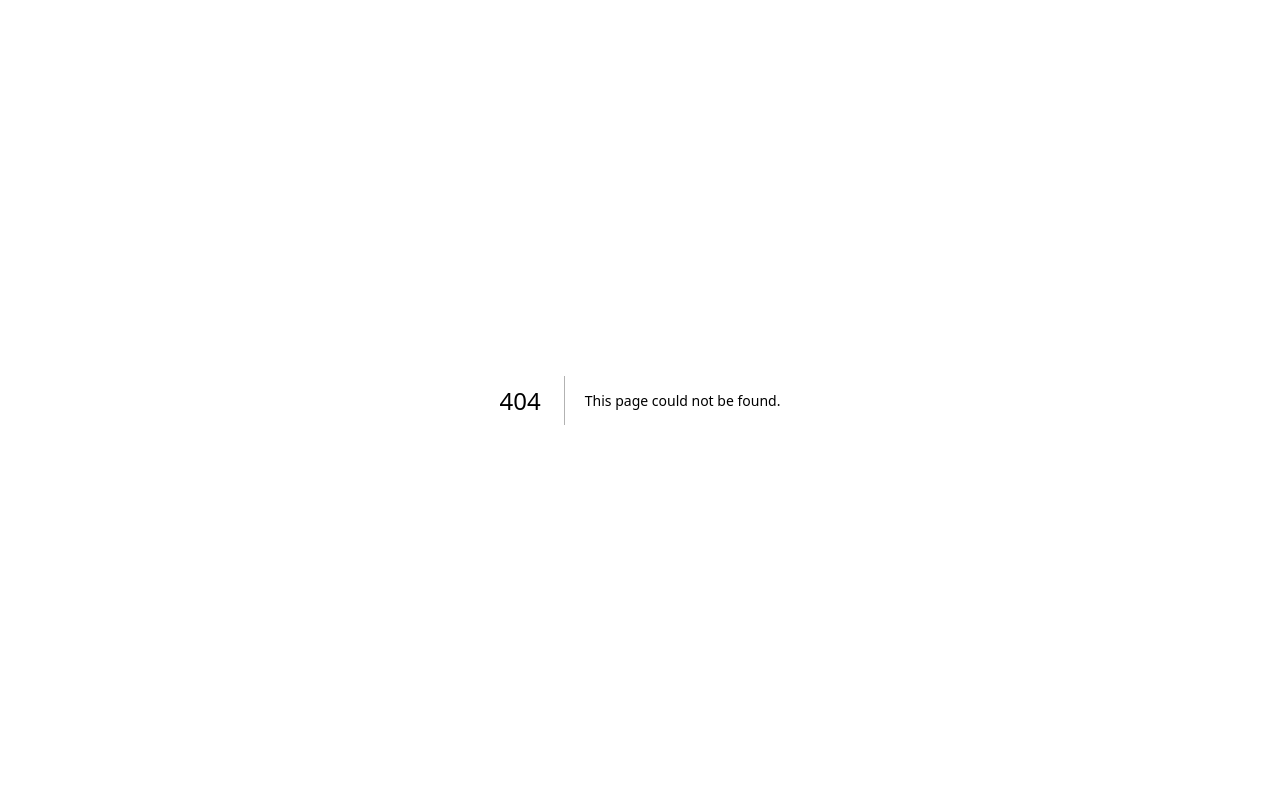
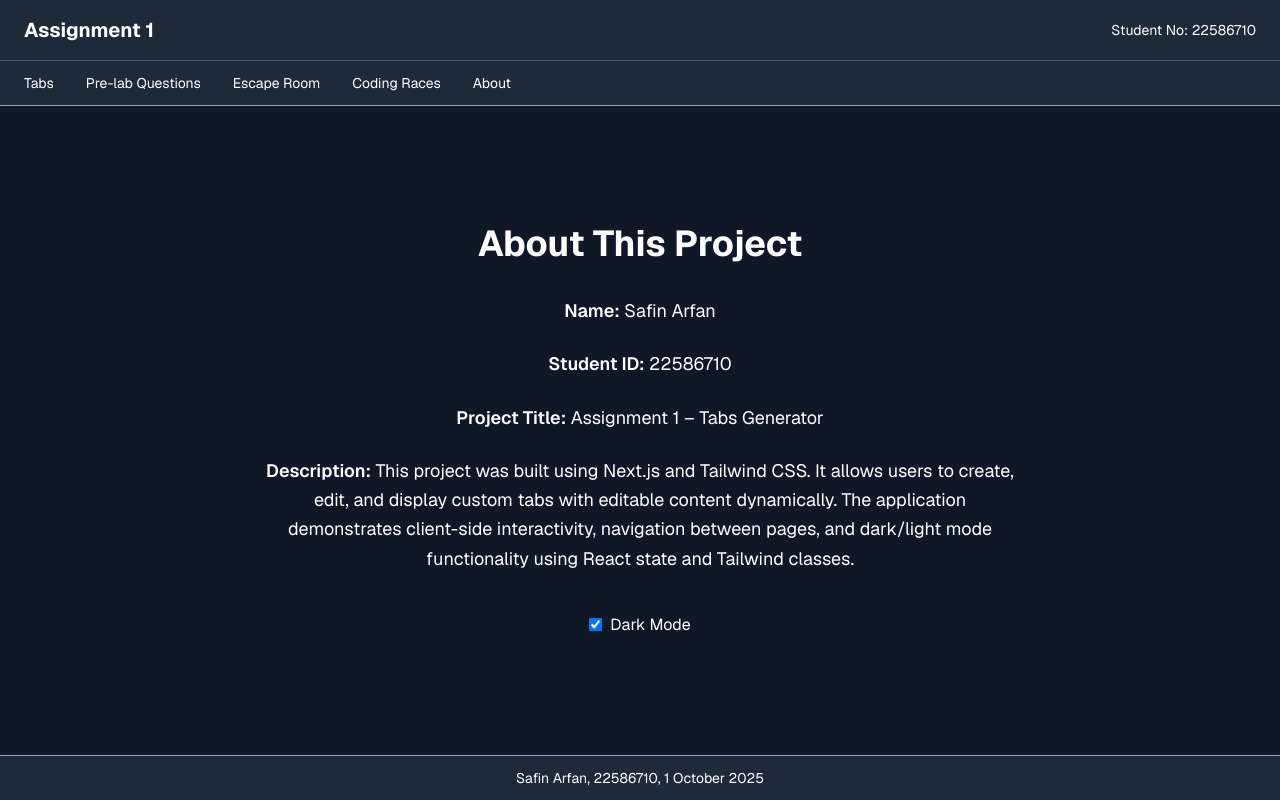
Before and after one commit to safinfa/cloudassignment1, a Next.js app: page /about in a window 1280 px wide. Before the commit this address had no page. Built offline with nearby package versions, Linux system fonts and the light colour scheme.

Commit message:
about and coming soon

```diff
--- /dev/null
+++ b/src/app/about/page.tsx
@@ -0,0 +1,60 @@
+
+// app/about/page.tsx
+"use client";
+
+import { useState } from "react";
+import Header from "@/components/Header";
+import Footer from "@/components/Footer";
+export default function About() {
+  const [darkMode, setDarkMode] = useState(true);
+
+  return (
+    <div
+      className={`min-h-screen flex flex-col font-sans ${
+        darkMode ? "bg-gray-900 text-white" : "bg-white text-black"
+      }`}
+    >
+      {/* ===== Header Component ===== */}
+      <Header />
+
+      {/* ===== Main Content ===== */}
+      <main className="flex-1 flex flex-col justify-center items-center p-12 text-center">
+        <h1 className="text-4xl font-bold mb-8">About This Project</h1>
+
+        <div className="space-y-6 text-lg max-w-3xl leading-relaxed">
+          <p>
+            <span className="font-semibold">Name:</span> Safin Arfan
+          </p>
+          <p>
+            <span className="font-semibold">Student ID:</span> 22586710
+          </p>
+          <p>
+            <span className="font-semibold">Project Title:</span> Assignment 1 – Tabs Generator
+          </p>
+          <p>
+            <span className="font-semibold">Description:</span> This project was built using
+            Next.js and Tailwind CSS. It allows users to create, edit, and display
+            custom tabs with editable content dynamically. The application demonstrates
+            client-side interactivity, navigation between pages, and dark/light mode
+            functionality using React state and Tailwind classes.
+          </p>
+        </div>
+
+        {/* Dark Mode Toggle */}
+        <div className="mt-10">
+          <label className="flex items-center justify-center gap-2 cursor-pointer text-base">
+            <input
+              type="checkbox"
+              checked={darkMode}
+              onChange={() => setDarkMode(!darkMode)}
+            />
+            Dark Mode
+          </label>
+        </div>
+      </main>
+
+      {/* ===== Footer Component ===== */}
+      <Footer />
+    </div>
+  );
+}
--- /dev/null
+++ b/src/app/coming_soon/page.tsx
@@ -0,0 +1,24 @@
+
+// app/comingsoon/page.tsx
+import Link from "next/link";
+
+export default function ComingSoon() {
+  return (
+    <main className="min-h-screen flex items-center justify-center bg-gray-50 dark:bg-gray-900">
+      <div className="max-w-xl w-full mx-4 p-8 border rounded shadow-sm text-center bg-white dark:bg-gray-800 border-gray-200 dark:border-gray-700">
+        <h1 className="text-4xl font-bold mb-3 text-gray-900 dark:text-white">
+          🚧 Coming Soon 🚧
+        </h1>
+        <p className="mb-6 text-gray-700 dark:text-gray-300">
+          This page is currently under construction. Please check back later!
+        </p>
+        <Link
+          href="/"
+          className="px-4 py-2 border rounded text-gray-800 dark:text-gray-200 border-gray-300 dark:border-gray-600 hover:bg-gray-100 dark:hover:bg-gray-700 transition"
+        >
+          ← Back to Home
+        </Link>
+      </div>
+    </main>
+  );
+}
```
